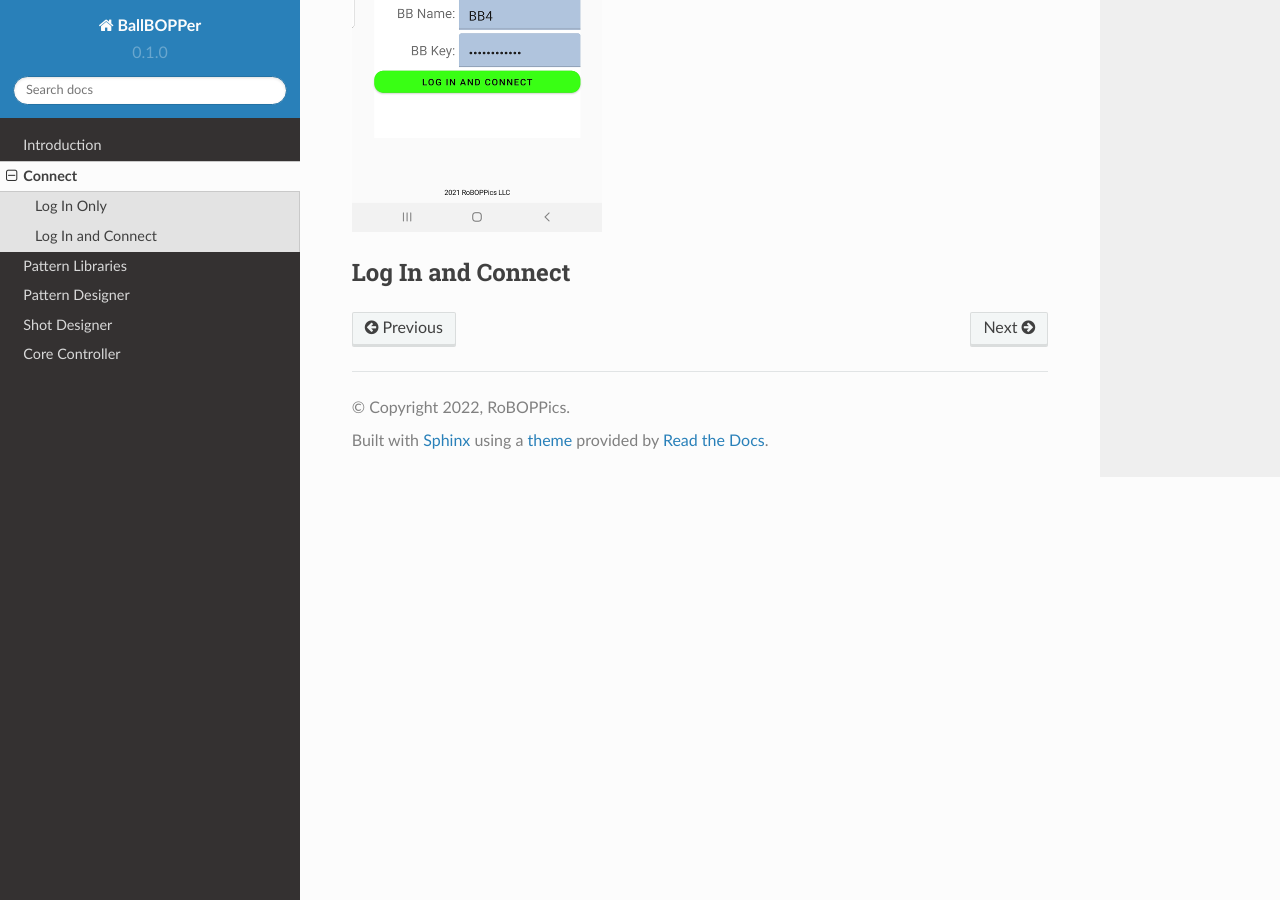
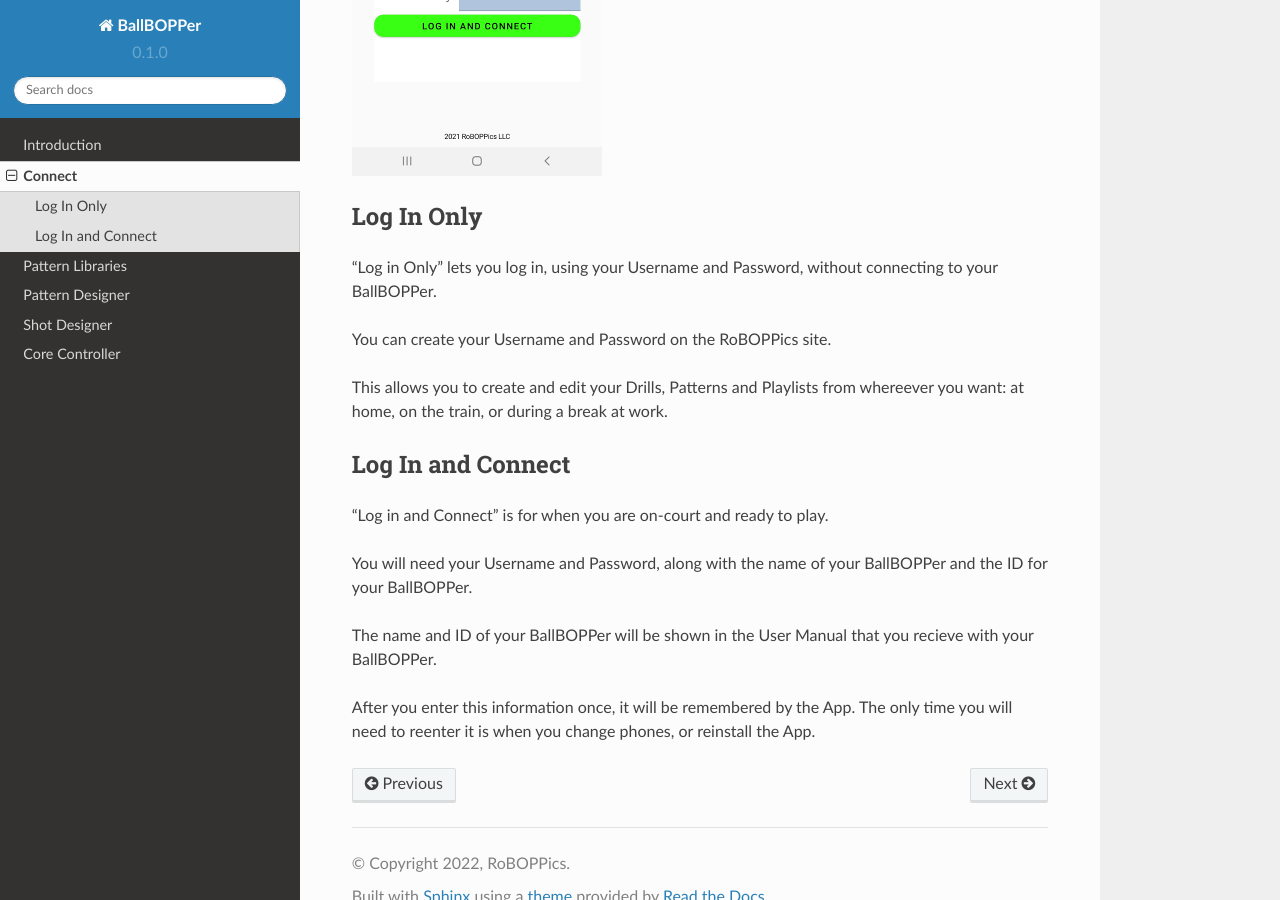
Before and after one commit to mtyeager/BBDocs, a Sphinx documentation site: the page built from docs/source/connect.rst, in a window 1280 px wide and 900 px high, scrolled down 1155 px. Built offline with Sphinx 7.4.7 and the Read the Docs theme 2.0.0, drawn with Linux system fonts in a browser that asks for light colours; some of the changed text lies outside the part shown.

Commit message:
Update connect.rst

```diff
--- a/docs/source/connect.rst
+++ b/docs/source/connect.rst
@@ -7,15 +7,30 @@
  :scale: 50 %
 
 You then have two options: Log In Only, and Log In and Connect.
+
+.. image:: images/Connect500.png
+ :scale: 50 %
+
 .. loginonly:
 
 Log In Only
 ------------
 
-.. image:: images/Connect500.png
- :scale: 50 %
+"Log in Only" lets you log in, using your Username and Password, without connecting to your BallBOPPer.
+
+You can create your Username and Password on the RoBOPPics site.
+
+This allows you to create and edit your Drills, Patterns and Playlists from whereever you want: at home, on the train, or during a break at work.
 
 .. loginandconnect:
 
 Log In and Connect
 ------------------
+
+"Log in and Connect" is for when you are on-court and ready to play.
+
+You will need your Username and Password, along with the name of your BallBOPPer and the ID for your BallBOPPer.
+
+The name and ID of your BallBOPPer will be shown in the User Manual that you recieve with your BallBOPPer.
+
+After you enter this information once, it will be remembered by the App. The only time you will need to reenter it is when you change phones, or reinstall the App.
```
